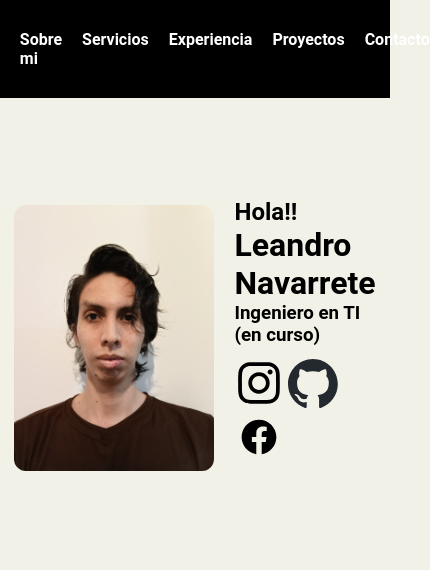
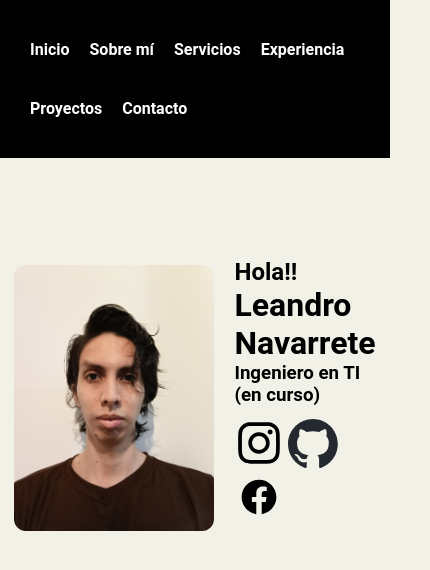
Before and after one commit to LeandroN17/Portafolio, a plain HTML site: page index.html in a window 390 px wide. Shown: the whole page, 430 px wide, since content can reach past the window. Drawn offline with Linux system fonts and the light colour scheme.

Commit message:
update archive

```diff
--- a/Css/formulario.css
+++ b/Css/formulario.css
@@ -3,7 +3,7 @@
     margin: 0;
     box-sizing: border-box;
     font-family: "Roboto", sans-serif;
-    background-color: #F1F1E7;
+
 }
 
 body {
@@ -32,6 +32,48 @@ a{
   outline: none;
   font-weight: 700;
 
+}
+
+.nav-links {
+  display: flex;
+  gap: 20px;
+}
+
+
+.menu-toggle {
+  display: none;
+  font-size: 25px;
+  cursor: pointer;
+}
+
+@media (max-width: 768px) {
+  .nav-links {
+    /*display: none;
+    flex-direction: column;
+    background-color: #000000;
+    position: absolute;
+    top: 60px;
+    right: 0;
+    width: 100%;
+    text-align: center;
+    padding: 15px 0;*/
+    display: flex;
+    flex-wrap: wrap;
+
+  }
+
+  .nav-links a {
+    display: block;
+    padding: 10px 0;
+  }
+
+  .menu-toggle {
+    display: block;
+  }
+
+  .nav-links.active {
+    display: flex; /* Muestra el menú cuando se activa */
+  }
 }
 
 .form-container {
--- a/index.html
+++ b/index.html
@@ -8,12 +8,14 @@
   </head>
   <body>
     <nav class="nav-container">
-      <a href="index.html">Inicio</a>
-      <a href="about.html">Sobre mi</a>
-      <a href="services.html">Servicios</a>
-      <a href="experiencia.html">Experiencia</a>
-      <a href="proyectos.html">Proyectos</a>
-      <a href="contact.html">Contacto</a>
+      <div class="nav-links" id="nav-links">
+        <a href="index.html">Inicio</a>
+        <a href="about.html">Sobre mí</a>
+        <a href="services.html">Servicios</a>
+        <a href="experiencia.html">Experiencia</a>
+        <a href="proyectos.html">Proyectos</a>
+        <a href="contact.html">Contacto</a>
+      </div>
     </nav>
     <div class="container_init">
       <img src="imagenes/Profile.jpeg" alt="imagen" />
--- a/main.css
+++ b/main.css
@@ -3,7 +3,7 @@
     margin: 0;
     box-sizing: border-box;
     font-family: "Roboto", sans-serif;
-    background-color: #F1F1E7;
+
 }
 
 body {
@@ -11,7 +11,7 @@ body {
     font-family: Arial, sans-serif;
     background-color: #F1F1E7;
 }
-
+/*---------------------------*/
 .nav-container{
     color: #ffffff;
     background-color: #000000;
@@ -30,6 +30,48 @@ a{
   outline: none;
   font-weight: 700;
 
+}
+
+.nav-links {
+  display: flex;
+  gap: 20px;
+}
+
+
+.menu-toggle {
+  display: none;
+  font-size: 25px;
+  cursor: pointer;
+}
+
+@media (max-width: 768px) {
+  .nav-links {
+    /*display: none;
+    flex-direction: column;
+    background-color: #000000;
+    position: absolute;
+    top: 60px;
+    right: 0;
+    width: 100%;
+    text-align: center;
+    padding: 15px 0;*/
+    display: flex;
+    flex-wrap: wrap;
+
+  }
+
+  .nav-links a {
+    display: block;
+    padding: 10px 0;
+  }
+
+  .menu-toggle {
+    display: block;
+  }
+
+  .nav-links.active {
+    display: flex; /* Muestra el menú cuando se activa */
+  }
 }
 
 img{
```
Also changed, not shown: about.html (+8 -6 lines), contact.html (+8 -6 lines), experiencia.html (+8 -6 lines), proyectos.html (+8 -6 lines), services.html (+8 -6 lines).
